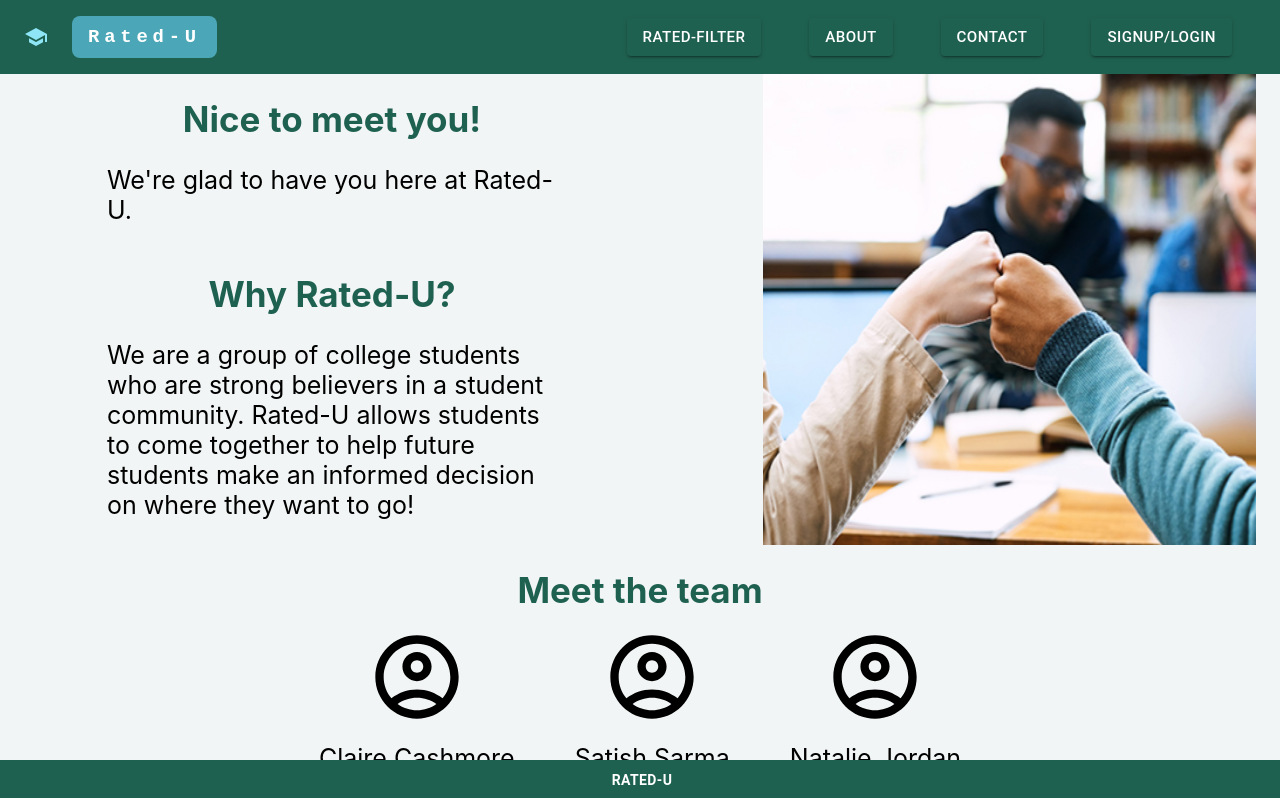
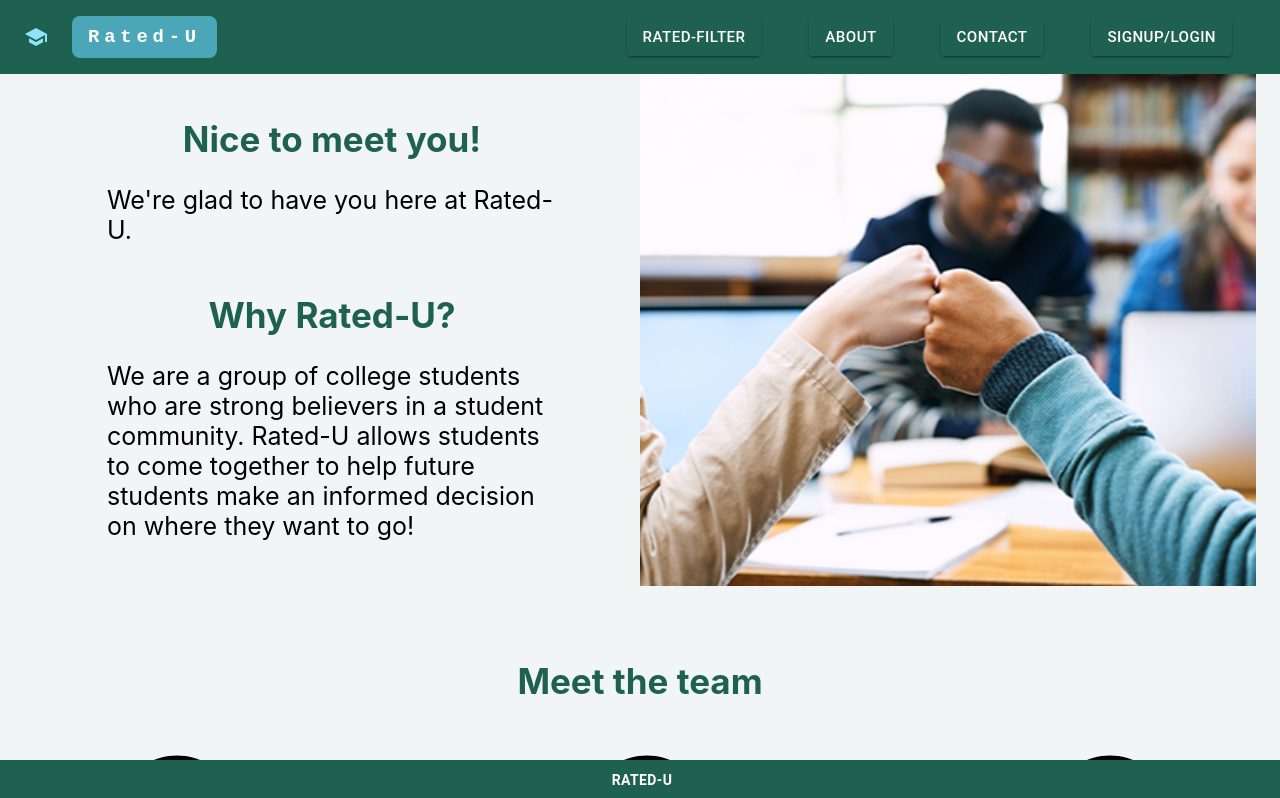
Before and after one commit to clairecashmore17/rated-u, a React (Create React App) app in the folder client/: page /about in a window 1280 px wide. Shown: the top 798 px of the page. Built offline with nearby package versions, Linux system fonts and the light colour scheme.

Commit message:
Fixed Spacing

```diff
--- a/client/src/components/About/index.css
+++ b/client/src/components/About/index.css
@@ -29,10 +29,12 @@
     justify-content: center;
     align-items: center;
     flex-direction: column;
+    margin-top: 50px;
 }
 .Profiles{
     display: flex;
     justify-content: space-between;
+    width: 100%;
 }
 .Profile{
     display: flex;
@@ -41,6 +43,7 @@
     flex-direction: column;
     padding: 30px;
     padding-top: 0;
+    margin: 25px;
 }
 .Name{
     padding: 0;
@@ -53,7 +56,7 @@
     font-style: italic;
 }
 .about-image{
-    width: 40%;
+    width: 50%;
 }
 .Left-Info-Text{
     width: 450px;
--- a/client/src/components/About/index.js
+++ b/client/src/components/About/index.js
@@ -8,7 +8,7 @@ const About = () => {
   return (
     <div>
       <Container
-        sx={{ maxWidth: "1500px", backgroundColor: "#f2f5f5", mb: "40px" }}
+        sx={{ maxWidth: "1500px", backgroundColor: "#f2f5f5", mb: "40px", display: "flex", flexDirection: "column", justifyContent: "space-between", height: "100%"}}
         maxWidth={false}
         >
           {/* Top box */}
@@ -32,7 +32,7 @@ const About = () => {
             <div className="Profile">
               <AccountCircleOutlinedIcon sx={{
                       p: 2,
-                      fontSize: "100px",
+                      fontSize: "150px",
                       display: "flex",
                       justifyContent: "center",
                       alignItems: "center",
@@ -43,7 +43,7 @@ const About = () => {
             <div className="Profile">
               <AccountCircleOutlinedIcon sx={{
                       p: 2,
-                      fontSize: "100px",
+                      fontSize: "150px",
                       display: "flex",
                       justifyContent: "center",
                       alignItems: "center",
@@ -54,7 +54,7 @@ const About = () => {
             <div className="Profile">
               <AccountCircleOutlinedIcon sx={{
                       p: 2,
-                      fontSize: "100px",
+                      fontSize: "150px",
                       display: "flex",
                       justifyContent: "center",
                       alignItems: "center",
--- a/client/src/components/Contact/index.js
+++ b/client/src/components/Contact/index.js
@@ -10,28 +10,7 @@ const Contact = () => {
         sx={{ maxWidth: "1500px", backgroundColor: "#f2f5f5", mb: "40px" }}
         maxWidth={false}
         >
-
       <h1>Contact</h1>
-      <h1>Need to get ahold of us?</h1>
-      <h1>Please leave us a message below and we'll get back to you as soon as we can!</h1>
-
-      <div>
-      <TextField
-          required
-          id="outlined-required"
-          label="Required"
-          defaultValue="Student Email"
-        />
-      </div>
-
-      <div>
-      <TextField
-          required
-          id="outlined-required"
-          label="Required"
-          defaultValue="What would you like us to know?"
-        />
-       </div>
       </Container>
     </div>
   );
```
